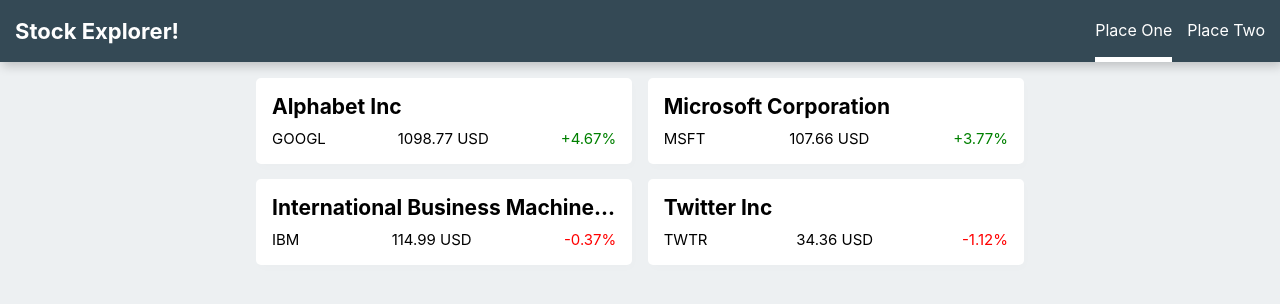
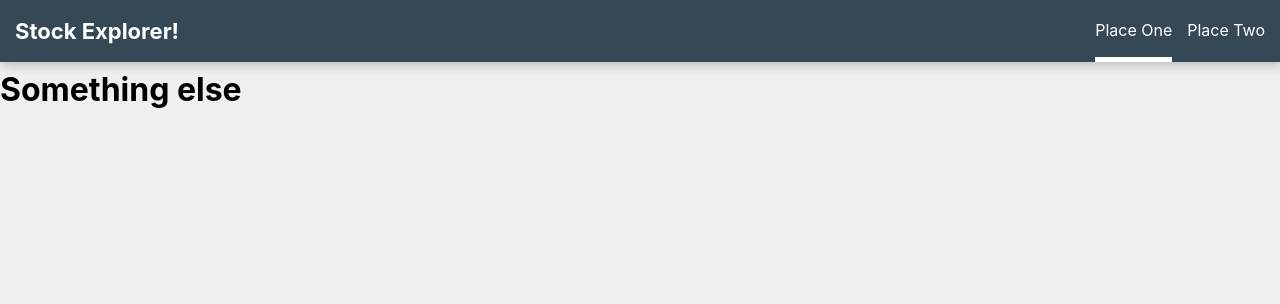
Before and after one commit to Amoroth/react-stock-explorer, a React (Create React App) app: page /stock in a window 1280 px wide. Shown: the top 304 px of the page. Built offline with nearby package versions, Linux system fonts and the light colour scheme.

Commit message:
added react-router

```diff
--- a/package.json
+++ b/package.json
@@ -6,6 +6,7 @@
     "emotion": "^9.2.12",
     "react": "^16.6.0",
     "react-dom": "^16.6.0",
+    "react-router-dom": "^4.3.1",
     "react-scripts": "2.0.5"
   },
   "scripts": {
--- a/src/App.js
+++ b/src/App.js
@@ -1,15 +1,22 @@
 import React, { Component } from 'react';
+import { Route, Switch } from 'react-router-dom'
 
 import Header from './Header/Header'
 import Stocks from './Stocks/Stocks'
 
 class App extends Component {
   render() {
+    let router = (
+      <Switch>
+        <Route path="/" exact component={Stocks} />
+        <Route path="/*" render={() => <h1>Something else</h1>} />
+      </Switch>
+    )
+
     return (
       <div className="App">
         <Header />
-        <Stocks>
-        </Stocks>
+        {router}
       </div>
     );
   }
--- a/src/Stocks/Stocks.module.css
+++ b/src/Stocks/Stocks.module.css
@@ -3,6 +3,7 @@
   margin: auto;
   flex-wrap: wrap;
   width: 60%;
+  max-width: 800px;
   justify-content: space-between;
 }
 
@@ -15,6 +16,7 @@
   padding: 16px;
   transition: box-shadow .1s ease-in-out;
   width: 49%;
+  cursor: pointer;
 }
 
 .panel:hover {
--- a/src/index.js
+++ b/src/index.js
@@ -1,10 +1,17 @@
 import React from 'react';
 import ReactDOM from 'react-dom';
+import { BrowserRouter } from 'react-router-dom'
 import './index.css';
 import App from './App';
 import * as serviceWorker from './serviceWorker';
 
-ReactDOM.render(<App />, document.getElementById('root'));
+const app = (
+  <BrowserRouter>
+    <App />
+  </BrowserRouter>
+)
+
+ReactDOM.render(app, document.getElementById('root'));
 
 // If you want your app to work offline and load faster, you can change
 // unregister() to register() below. Note this comes with some pitfalls.
```
Also changed, not shown: 1 other file (tests, documents, lock files or other folders).
